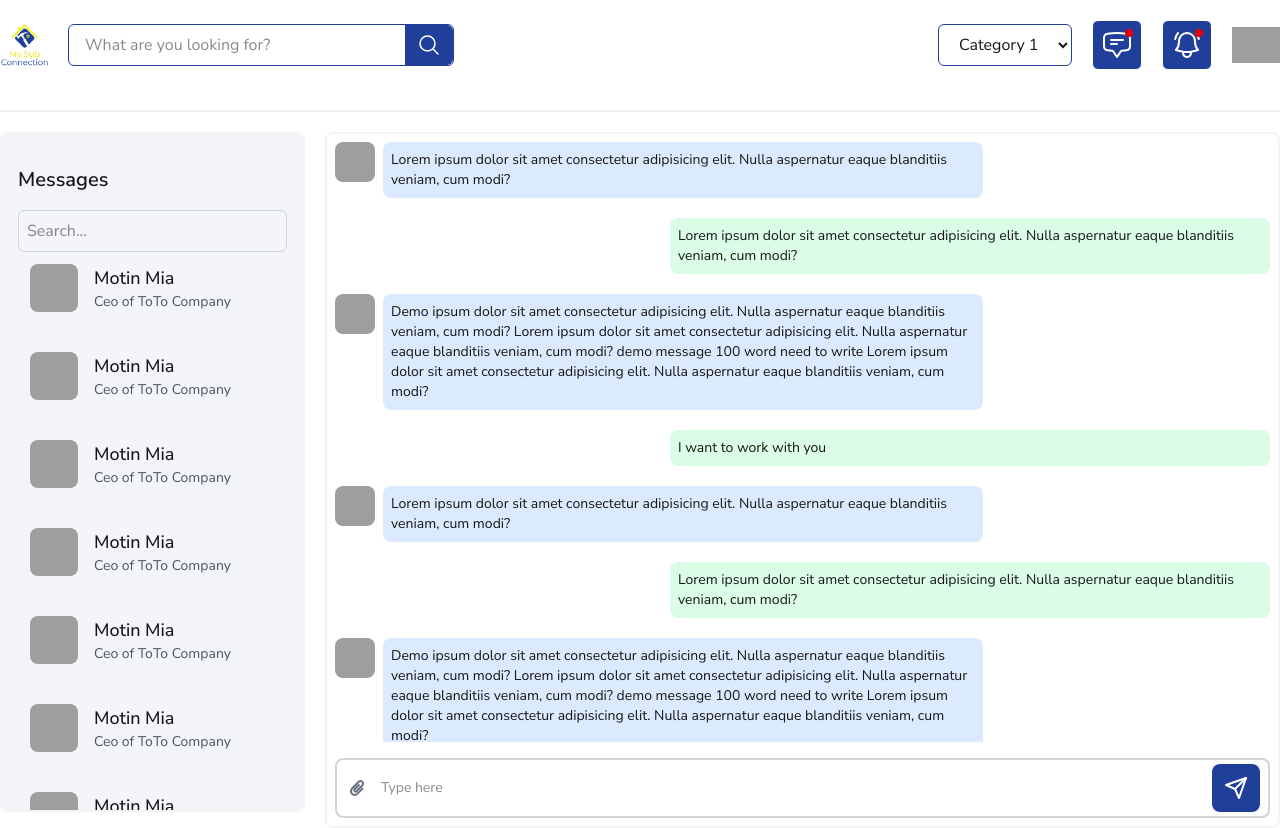
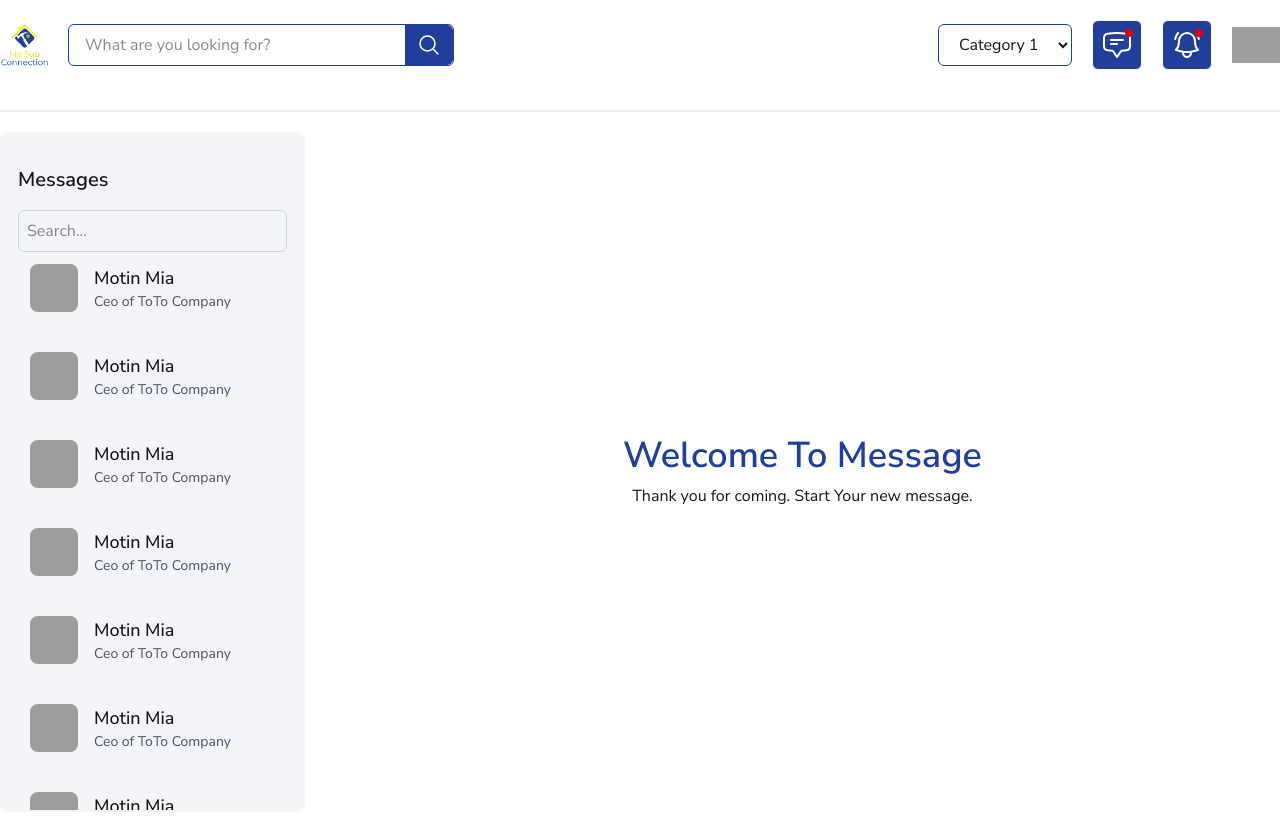
Before and after one commit to sparktechagency/Custom-Website-Spark-flow, a Next.js app: page /contractor/message in a window 1280 px wide. Built offline with nearby package versions, Linux system fonts and the light colour scheme; grey boxes are pictures that could not be loaded.

Commit message:
update all

```diff
--- a/src/app/(contractor)/contractor/(message)/[id]/page.js
+++ b/src/app/(contractor)/contractor/(message)/[id]/page.js
@@ -28,8 +28,14 @@ const MessageInput = () => {
     };
 
     return (
+        <div className='w-full min-h-[50vh] flex items-center justify-center'>
+            {
+                id == "message" ? <div className='text-center'>
+                    <h2 className='text-4xl font-semibold text-[#203f9a] mb-2'>Welcome To Message</h2>
+                    <p>Thank you for coming. Start Your new message.</p>
+                </div>
+                    :
                     <div className="w-full border-2 border-gray-100 rounded-lg flex flex-col justify-between p-2">
-
                         {/* all message show */}
                         <div className='flex  flex-col gap-5 max-h-[75vh] overflow-x-auto'>
                             {/* Sample messages (can be dynamic in real use) */}
@@ -158,6 +164,9 @@ const MessageInput = () => {
                         </div>
 
                     </div>
+            }
+
+        </div>
     );
 };
 
--- a/src/app/(sub-contractor)/sub-contractor/(message)/[id]/layout.js
+++ b/src/app/(sub-contractor)/sub-contractor/(message)/[id]/layout.js
@@ -1,5 +1,4 @@
 'use client';
-import MessageSidebar from "@/Components/Contractor/MessageSidebar";
 import SubMessageSidebar from "@/Components/SubContractor/SubMessageSidebar";
 import icons from "@/icons/icon";
 import { useState } from "react";
@@ -12,6 +11,7 @@ export default function Layout({ children }) {
     const handleShowMessage = () => {
         setShowMessage(!showMessage);
     }
+
 
 
     return (
@@ -32,7 +32,7 @@ export default function Layout({ children }) {
             {
                 showMessage &&
                 <div className="md:hidden z-[999] block absolute top-3 right-0 w-full mx-2 col-span-12">
-                    <MessageSidebar />
+                    <SubMessageSidebar />
                 </div>
             }
             <div className="flex flex-1 col-span-9">
--- a/src/app/(sub-contractor)/sub-contractor/(message)/[id]/page.js
+++ b/src/app/(sub-contractor)/sub-contractor/(message)/[id]/page.js
@@ -28,8 +28,14 @@ const MessageInput = () => {
     };
 
     return (
+        <div className='w-full min-h-[50vh] flex items-center justify-center'>
+            {
+                id == "message" ? <div className='text-center'>
+                    <h2 className='text-4xl font-semibold text-[#203f9a] mb-2'>Welcome To Message</h2>
+                    <p>Thank you for coming. Start Your new message.</p>
+                </div>
+                    :
                     <div className="w-full border-2 border-gray-100 rounded-lg flex flex-col justify-between p-2">
-
                         {/* all message show */}
                         <div className='flex  flex-col gap-5 max-h-[75vh] overflow-x-auto'>
                             {/* Sample messages (can be dynamic in real use) */}
@@ -158,6 +164,9 @@ const MessageInput = () => {
                         </div>
 
                     </div>
+            }
+
+        </div>
     );
 };
 
```
Lines whose indentation alone changed are shown as unchanged.
